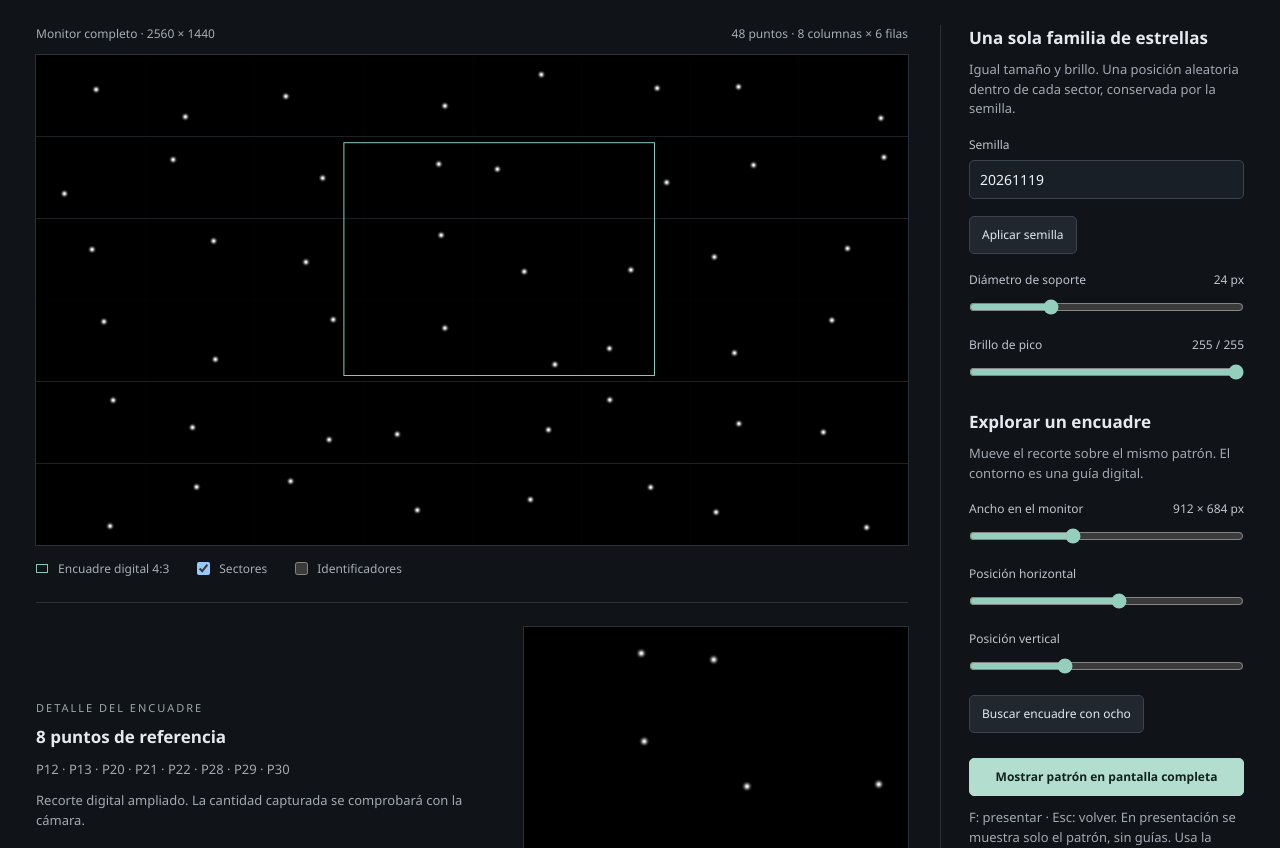
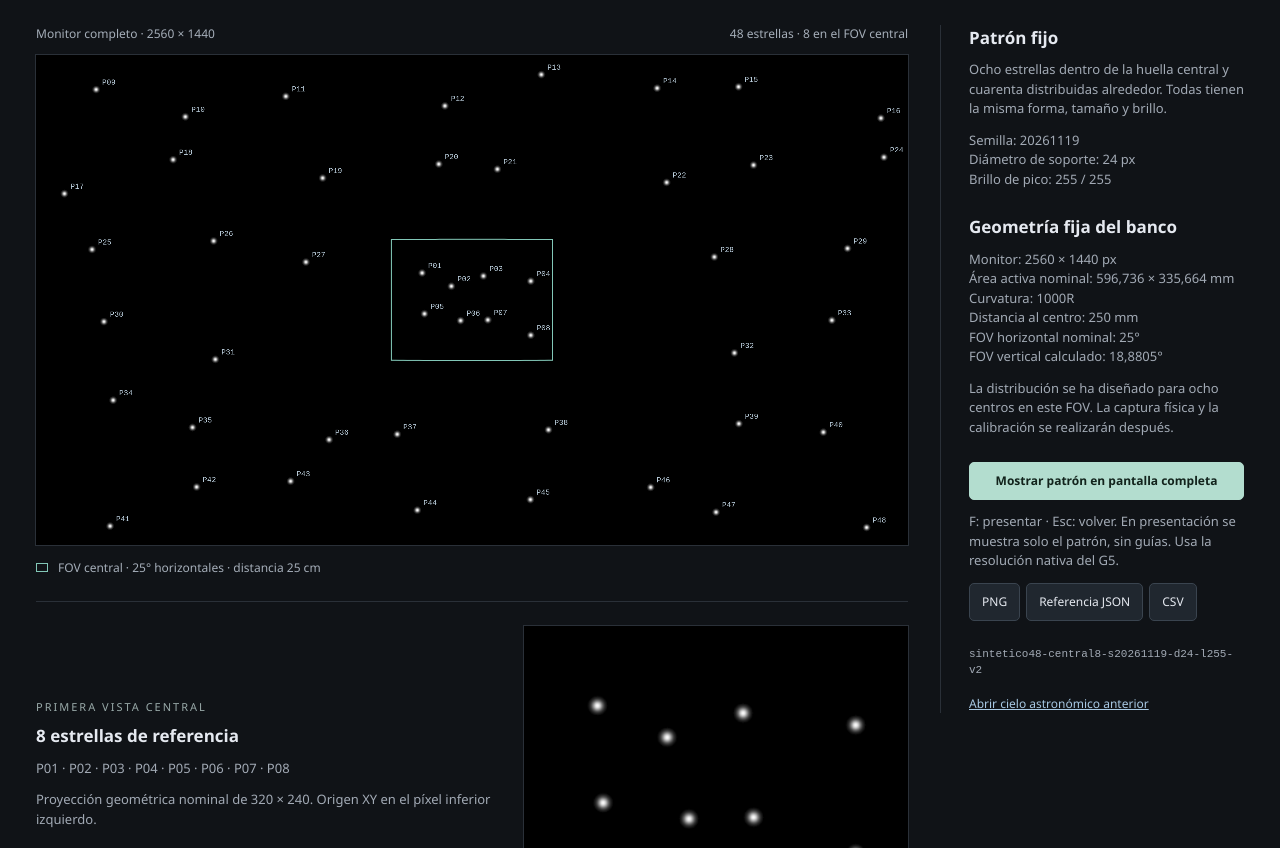
Before and after one commit to gf5ckszr2d-cell/tesis-star-tracker, a plain HTML site: page Generador_G5/patron_sintetico.html in a window 1280 px wide. Shown: the part 104-952 px from the top of the page. Drawn offline with Linux system fonts and the light colour scheme.

Commit message:
Ajusta patron a ocho estrellas en FOV central fijo

```diff
--- /dev/null
+++ b/Generador_G5/central_pattern.js
@@ -0,0 +1,73 @@
+(function (root) {
+  "use strict";
+  const S = typeof module !== "undefined" && module.exports ? require("./synthetic_pattern.js") : root.SyntheticPattern;
+  const configuration = Object.freeze({ widthMm: 596.736, heightMm: 335.664, radiusMm: 1000,
+    distanceMm: 250, imageWidth: 320, imageHeight: 240, horizontalFovDeg: 25 });
+  const fx = configuration.imageWidth / (2 * Math.tan(configuration.horizontalFovDeg * Math.PI / 360));
+  const cx = (configuration.imageWidth - 1) / 2, cy = (configuration.imageHeight - 1) / 2;
+  const verticalFovDeg = 2 * Math.atan(configuration.imageHeight / (2 * fx)) * 180 / Math.PI;
+  function toPanel(u, v) {
+    const a = (u - cx) / fx, b = (v - cy) / fx;
+    const r = configuration.radiusMm, d = configuration.distanceMm, t = r - d;
+    const z = (-t + Math.sqrt(r * r * (1 + a * a) - a * a * t * t)) / (1 + a * a);
+    const alpha = Math.atan2(a * z, z - d + r);
+    return { x: (alpha * r / configuration.widthMm + 0.5) * S.WIDTH - 0.5,
+      y: (b * z / configuration.heightMm + 0.5) * S.HEIGHT - 0.5 };
+  }
+  function project(star) {
+    const sx = configuration.widthMm / S.WIDTH, sy = configuration.heightMm / S.HEIGHT;
+    const xMm = (star.x + 0.5) * sx, yMm = (S.HEIGHT - star.y - 0.5) * sy;
+    const alpha = (xMm - configuration.widthMm / 2) / configuration.radiusMm;
+    const X = configuration.radiusMm * Math.sin(alpha), Y = configuration.heightMm / 2 - yMm;
+    const Z = configuration.distanceMm - configuration.radiusMm * (1 - Math.cos(alpha));
+    const u = cx + fx * X / Z, v = cy + fx * Y / Z;
+    return { id: star.id, xMonitorPx: star.x, yMonitorPx: S.HEIGHT - 1 - star.y,
+      xMm, yMm, XcameraMm: X, YcameraMm: Y, ZcameraMm: Z,
+      xImagePx: u, yImagePx: configuration.imageHeight - 1 - v,
+      xScaled256: Math.round(u * 256), yScaled256: Math.round((configuration.imageHeight - 1 - v) * 256),
+      inside: u >= -0.5 && u < configuration.imageWidth - 0.5 && v >= -0.5 && v < configuration.imageHeight - 0.5 };
+  }
+  function build() {
+    const original = S.build(), removed = new Set(["P20", "P21", "P22", "P27", "P28", "P29", "P30", "P38"]);
+    let state = original.settings.seed >>> 0;
+    function next() {
+      state = (state + 0x6D2B79F5) >>> 0;
+      let t = Math.imul(state ^ state >>> 15, 1 | state);
+      t ^= t + Math.imul(t ^ t >>> 7, 61 | t);
+      return ((t ^ t >>> 14) >>> 0) / 4294967296;
+    }
+    const stars = [];
+    for (let row = 0; row < 2; row++) for (let col = 0; col < 4; col++) {
+      const u = 24 + (col + 0.25 + next() * 0.5) * 68;
+      const v = 24 + (row + 0.25 + next() * 0.5) * 96;
+      const p = toPanel(u, v);
+      stars.push({ id: `P${String(stars.length + 1).padStart(2, "0")}`, x: Math.round(p.x), y: Math.round(p.y) });
+    }
+    for (const s of original.stars) if (!removed.has(s.id))
+      stars.push({ id: `P${String(stars.length + 1).padStart(2, "0")}`, x: s.x, y: s.y });
+    return { format: "PATRON_ESTELAR_CENTRAL_V2", algorithm: "mulberry32-central-eight-v2",
+      patternId: "sintetico48-central8-s20261119-d24-l255-v2", width: S.WIDTH, height: S.HEIGHT,
+      settings: original.settings, configuration, stars };
+  }
+  function boundary() {
+    const points = [], w = configuration.imageWidth, h = configuration.imageHeight;
+    for (let i = 0; i <= 40; i++) points.push(toPanel(-0.5 + i * w / 40, -0.5));
+    for (let i = 1; i <= 40; i++) points.push(toPanel(w - 0.5, -0.5 + i * h / 40));
+    for (let i = 1; i <= 40; i++) points.push(toPanel(w - 0.5 - i * w / 40, h - 0.5));
+    for (let i = 1; i <= 40; i++) points.push(toPanel(-0.5, h - 0.5 - i * h / 40));
+    return points;
+  }
+  function manifest(scene) {
+    return { ...scene, camera: { fx, fy: fx, cx, cy, verticalFovDeg },
+      coordinateSystem: { sourceRaster: "Top-left pixel indices, X right, Y down", referenceDigital: "Lower-left pixel center, X right, Y up", physical: "Lower-left luminous panel edge, X follows arc, Y up" },
+      fov: { pose: "centered_aligned", expectedCenters: 8, status: "NOMINAL_UNCALIBRATED" },
+      reference: scene.stars.map(project) };
+  }
+  function csv(scene) {
+    const rows = scene.stars.map(project), keys = Object.keys(rows[0]);
+    return keys.join(",") + "\n" + rows.map(r => keys.map(k => r[k]).join(",")).join("\n") + "\n";
+  }
+  const api = { configuration, fx, cx, cy, verticalFovDeg, toPanel, project, build, boundary, manifest, csv };
+  if (typeof module !== "undefined" && module.exports) module.exports = api;
+  root.CentralPattern = api;
+})(typeof globalThis !== "undefined" ? globalThis : this);
--- a/Generador_G5/patron_sintetico.html
+++ b/Generador_G5/patron_sintetico.html
@@ -10,31 +10,24 @@
   <main>
     <header><div><p class="eyebrow">BANCO DE PRUEBAS · G5</p><h1>Patrón estelar de referencia</h1></div><span class="badge">ALEATORIO FIJO</span></header>
     <div class="layout">
-      <section class="workspace" aria-label="Patrón y encuadre">
-        <div class="caption"><span>Monitor completo · 2560 × 1440</span><span>48 puntos · 8 columnas × 6 filas</span></div>
+      <section class="workspace" aria-label="Patrón y FOV central">
+        <div class="caption"><span>Monitor completo · 2560 × 1440</span><span>48 estrellas · 8 en el FOV central</span></div>
         <div id="stage" class="stage">
           <canvas id="pattern" width="2560" height="1440" aria-label="Patrón fijo de 48 puntos luminosos"></canvas>
-          <canvas id="guides" width="2560" height="1440" aria-label="Sectores y encuadre de prueba"></canvas>
+          <canvas id="guides" width="2560" height="1440" aria-label="Única huella del FOV central"></canvas>
         </div>
-        <div class="legend"><span><i></i> Encuadre digital 4:3</span><label><input id="grid" type="checkbox" checked> Sectores</label><label><input id="labels" type="checkbox"> Identificadores</label></div>
+        <div class="legend"><span><i></i> FOV central · 25° horizontales · distancia 25 cm</span></div>
         <div class="sample">
-          <div><p class="eyebrow">DETALLE DEL ENCUADRE</p><h2><span id="count">8</span> puntos de referencia</h2><p id="visibleIds" class="muted" aria-live="polite"></p><p class="muted">Recorte digital ampliado. La cantidad capturada se comprobará con la cámara.</p></div>
-          <canvas id="preview" width="640" height="480" aria-label="Detalle del encuadre digital seleccionado"></canvas>
+          <div><p class="eyebrow">PRIMERA VISTA CENTRAL</p><h2><span id="count">8</span> estrellas de referencia</h2><p id="visibleIds" class="muted" aria-live="polite"></p><p class="muted">Proyección geométrica nominal de 320 × 240. Origen XY en el píxel inferior izquierdo.</p></div>
+          <canvas id="preview" width="320" height="240" aria-label="Proyección nominal del FOV central"></canvas>
         </div>
         <p id="status" role="status" aria-live="polite"></p>
       </section>
       <aside aria-label="Controles del patrón">
-        <section><h2>Una sola familia de estrellas</h2><p class="muted">Igual tamaño y brillo. Una posición aleatoria dentro de cada sector, conservada por la semilla.</p>
-          <label class="field" for="seed">Semilla<input id="seed" type="number" min="0" max="4294967295" step="1" value="20261119"></label>
-          <button id="generate" type="button">Aplicar semilla</button>
-          <label class="field" for="diameter">Diámetro de soporte <output id="diameterValue">24 px</output><input id="diameter" type="range" min="8" max="64" step="1" value="24"></label>
-          <label class="field" for="level">Brillo de pico <output id="levelValue">255 / 255</output><input id="level" type="range" min="40" max="255" step="1" value="255"></label>
+        <section><h2>Patrón fijo</h2><p class="muted">Ocho estrellas dentro de la huella central y cuarenta distribuidas alrededor. Todas tienen la misma forma, tamaño y brillo.</p>
+          <p class="muted">Semilla: 20261119<br>Diámetro de soporte: 24 px<br>Brillo de pico: 255 / 255</p>
         </section>
-        <section><h2>Explorar un encuadre</h2><p class="muted">Mueve el recorte sobre el mismo patrón. El contorno es una guía digital.</p>
-          <label class="field" for="cropWidth">Ancho en el monitor <output id="cropWidthValue"></output><input id="cropWidth" type="range" min="320" max="1920" step="16"></label>
-          <label class="field" for="cropX">Posición horizontal<input id="cropX" type="range" min="0" step="1"></label>
-          <label class="field" for="cropY">Posición vertical<input id="cropY" type="range" min="0" step="1"></label>
-          <button id="eight" type="button">Buscar encuadre con ocho</button>
+        <section><h2>Geometría fija del banco</h2><p class="muted">Monitor: 2560 × 1440 px<br>Área activa nominal: 596,736 × 335,664 mm<br>Curvatura: 1000R<br>Distancia al centro: 250 mm<br>FOV horizontal nominal: 25°<br>FOV vertical calculado: 18,8805°</p><p class="muted">La distribución se ha diseñado para ocho centros en este FOV. La captura física y la calibración se realizarán después.</p>
         </section>
         <section class="actions"><button id="present" class="primary" type="button">Mostrar patrón en pantalla completa</button><p class="muted">F: presentar · Esc: volver. En presentación se muestra solo el patrón, sin guías. Usa la resolución nativa del G5.</p><div class="exports"><button id="png" type="button">PNG</button><button id="json" type="button">Referencia JSON</button><button id="csv" type="button">CSV</button></div></section>
         <p id="patternId" class="muted identifier"></p>
@@ -43,6 +36,7 @@
     </div>
   </main>
   <script src="synthetic_pattern.js"></script>
+  <script src="central_pattern.js"></script>
   <script src="synthetic_pattern_ui.js"></script>
 </body>
 </html>
--- a/Generador_G5/synthetic_pattern_ui.js
+++ b/Generador_G5/synthetic_pattern_ui.js
@@ -1,50 +1,37 @@
 (function () {
   "use strict";
-  const S = window.SyntheticPattern, $ = id => document.getElementById(id);
-  const canvas = $("pattern"), guides = $("guides"), preview = $("preview");
-  let scene, box;
-  function notify(message) { $("status").textContent = message; }
-  function updateCropControls() {
-    $("cropWidth").value = box.width;
-    $("cropWidthValue").textContent = `${box.width} × ${box.height} px`;
-    $("cropX").max = S.WIDTH - box.width; $("cropX").value = box.x;
-    $("cropY").max = S.HEIGHT - box.height; $("cropY").value = box.y;
+  const S = window.SyntheticPattern, G = window.CentralPattern;
+  const $ = id => document.getElementById(id);
+  const scene = G.build(), pixels = S.raster(scene);
+  const canvas = $("pattern"), ctx = canvas.getContext("2d"), rgba = ctx.createImageData(S.WIDTH, S.HEIGHT);
+  for (let i = 0; i < pixels.length; i++) {
+    const j = i * 4;
+    rgba.data[j] = rgba.data[j + 1] = rgba.data[j + 2] = pixels[i]; rgba.data[j + 3] = 255;
   }
-  function drawCrop() {
-    const g = guides.getContext("2d"), list = S.visible(scene, box);
-    g.clearRect(0, 0, S.WIDTH, S.HEIGHT);
-    if ($("grid").checked) {
-      g.strokeStyle = "#39434b"; g.lineWidth = 1;
-      g.beginPath();
-      for (let col = 1; col < S.COLS; col++) { g.moveTo(col * 320, 0); g.lineTo(col * 320, S.HEIGHT); }
-      for (let row = 1; row < S.ROWS; row++) { g.moveTo(0, row * 240); g.lineTo(S.WIDTH, row * 240); }
-      g.stroke();
-    }
-    g.strokeStyle = "#82c7b7"; g.lineWidth = 3; g.strokeRect(box.x, box.y, box.width, box.height);
-    if ($("labels").checked) {
-      g.font = "24px monospace"; g.fillStyle = "#b9ccda";
-      for (const star of scene.stars) g.fillText(star.id, star.x + 20, star.y - 16);
-    }
-    const p = preview.getContext("2d");
-    p.fillStyle = "#000"; p.fillRect(0, 0, preview.width, preview.height);
-    p.imageSmoothingEnabled = true;
-    p.drawImage(canvas, box.x, box.y, box.width, box.height, 0, 0, preview.width, preview.height);
-    $("count").textContent = list.length;
-    $("visibleIds").textContent = list.map(s => s.id).join(" · ") || "Sin centros en este encuadre";
-    updateCropControls();
+  ctx.putImageData(rgba, 0, 0);
+  const g = $("guides").getContext("2d"), boundary = G.boundary();
+  g.strokeStyle = "#82c7b7"; g.lineWidth = 3; g.beginPath();
+  boundary.forEach((p, i) => i ? g.lineTo(p.x, p.y) : g.moveTo(p.x, p.y));
+  g.closePath(); g.stroke();
+  g.font = "22px monospace"; g.fillStyle = "#b9ccda";
+  for (const star of scene.stars) g.fillText(star.id, star.x + 18, star.y - 14);
+  const list = scene.stars.map(G.project).filter(s => s.inside);
+  $("count").textContent = list.length;
+  $("visibleIds").textContent = list.map(s => s.id).join(" · ");
+  $("patternId").textContent = scene.patternId;
+  $("status").textContent = "Patrón y FOV fijos. Ocho centros en la vista central nominal.";
+  const preview = $("preview"), p = preview.getContext("2d"), image = p.createImageData(preview.width, preview.height);
+  function sample(x, y) {
+    const ix = Math.floor(x), iy = Math.floor(y), dx = x - ix, dy = y - iy;
+    const at = (a, b) => a < 0 || b < 0 || a >= S.WIDTH || b >= S.HEIGHT ? 0 : pixels[b * S.WIDTH + a];
+    return Math.round(at(ix, iy) * (1-dx) * (1-dy) + at(ix+1, iy) * dx * (1-dy)
+      + at(ix, iy+1) * (1-dx) * dy + at(ix+1, iy+1) * dx * dy);
   }
-  function generate(resetCrop) {
-    scene = S.build({ seed: $("seed").value, diameter: $("diameter").value, level: $("level").value });
-    $("seed").value = scene.settings.seed;
-    $("diameterValue").textContent = `${scene.settings.diameter} px`;
-    $("levelValue").textContent = `${scene.settings.level} / 255`;
-    $("patternId").textContent = scene.patternId;
-    const pixels = S.raster(scene), ctx = canvas.getContext("2d"), rgba = ctx.createImageData(S.WIDTH, S.HEIGHT);
-    for (let i = 0; i < pixels.length; i++) { const j = i * 4; rgba.data[j] = rgba.data[j + 1] = rgba.data[j + 2] = pixels[i]; rgba.data[j + 3] = 255; }
-    ctx.putImageData(rgba, 0, 0);
-    if (resetCrop || !box) box = S.findEight(scene);
-    drawCrop(); notify("Patrón fijo. Se conserva hasta que cambies sus parámetros.");
+  for (let y = 0; y < preview.height; y++) for (let x = 0; x < preview.width; x++) {
+    const q = G.toPanel(x, y), level = sample(q.x, q.y), j = (y * preview.width + x) * 4;
+    image.data[j] = image.data[j+1] = image.data[j+2] = level; image.data[j+3] = 255;
   }
+  p.putImageData(image, 0, 0);
   function download(blob, suffix) {
     const url = URL.createObjectURL(blob), link = document.createElement("a");
     link.href = url; link.download = scene.patternId + suffix; link.click();
@@ -53,39 +40,27 @@
   async function present() {
     document.body.classList.add("presenting");
     try { if (!document.fullscreenElement) await $("stage").requestFullscreen(); }
-    catch { notify("Vista de presentación activa. Puedes usar F11 para ocultar la barra del navegador; Esc vuelve a los controles."); }
+    catch { $("status").textContent = "Presentación activa. F11 oculta la barra del navegador; Esc vuelve a los controles."; }
   }
-  function leavePresentation() {
+  function leave() {
     document.body.classList.remove("presenting");
     if (document.fullscreenElement) document.exitFullscreen().catch(() => {});
   }
   document.addEventListener("fullscreenchange", () => {
     if (!document.fullscreenElement) document.body.classList.remove("presenting");
   });
-  $("generate").addEventListener("click", () => generate(true));
-  for (const id of ["diameter", "level"]) $(id).addEventListener("input", () => generate(false));
-  for (const id of ["grid", "labels"]) $(id).addEventListener("change", drawCrop);
-  for (const id of ["cropWidth", "cropX", "cropY"]) $(id).addEventListener("input", () => {
-    const width = Number($("cropWidth").value);
-    box = S.crop({ width, x: $("cropX").value, y: $("cropY").value }); drawCrop();
-  });
-  $("eight").addEventListener("click", () => {
-    box = S.findEight(scene); drawCrop();
-    notify(S.visible(scene, box).length === 8 ? "Encuadre con ocho centros. El patrón permanece igual." : "Esta semilla requiere ajustar el encuadre manualmente.");
-  });
   $("present").addEventListener("click", present);
   document.addEventListener("keydown", e => {
-    if (e.key === "Escape") { leavePresentation(); return; }
-    if (e.target instanceof HTMLInputElement || e.ctrlKey || e.metaKey || e.altKey) return;
+    if (e.key === "Escape") { leave(); return; }
+    if (e.ctrlKey || e.metaKey || e.altKey) return;
     if (e.key.toLowerCase() === "f") {
       e.preventDefault();
-      if (document.body.classList.contains("presenting")) leavePresentation(); else present();
+      if (document.body.classList.contains("presenting")) leave(); else present();
     }
   });
   $("png").addEventListener("click", () => canvas.toBlob(blob => {
-    if (blob) download(blob, ".png"); else notify("No se pudo exportar la imagen.");
+    if (blob) download(blob, ".png");
   }, "image/png"));
-  $("json").addEventListener("click", () => download(new Blob([JSON.stringify(S.manifest(scene, box), null, 2) + "\n"], { type: "application/json" }), ".json"));
-  $("csv").addEventListener("click", () => download(new Blob([S.csv(scene, box)], { type: "text/csv;charset=utf-8" }), ".csv"));
-  generate(true);
+  $("json").addEventListener("click", () => download(new Blob([JSON.stringify(G.manifest(scene), null, 2) + "\n"], { type: "application/json" }), ".json"));
+  $("csv").addEventListener("click", () => download(new Blob([G.csv(scene)], { type: "text/csv;charset=utf-8" }), ".csv"));
 })();
```
Also changed, not shown: 4 other files.
